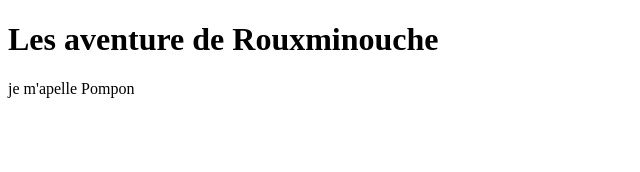
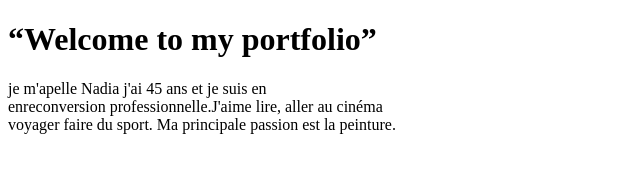
Before and after one commit to nadiapokpok/2019-la-prairie, a plain HTML site: page ex02/index.html in a window 1280 px wide. Shown: the whole page, without its empty margins (0-640 px from the left). Drawn offline with Linux system fonts and the light colour scheme.

Commit message:
ajout ex02

```diff
--- a/ex02/index.html
+++ b/ex02/index.html
@@ -8,8 +8,10 @@
         <title>Document</title>
     </head>
     <body>
-        <h1>Les aventure de Rouxminouche</h1>
-        <p>je m'apelle Pompon</p>
+        <h1>“Welcome to my portfolio”</h1>
+        <p>je m'apelle Nadia j'ai 45 ans et je suis en<br>
+        enreconversion professionnelle.J'aime lire, aller au cinéma<br>
+    voyager faire du sport. Ma principale passion est la peinture.</p>
     </body>
     </html></head>
 </html>
```
